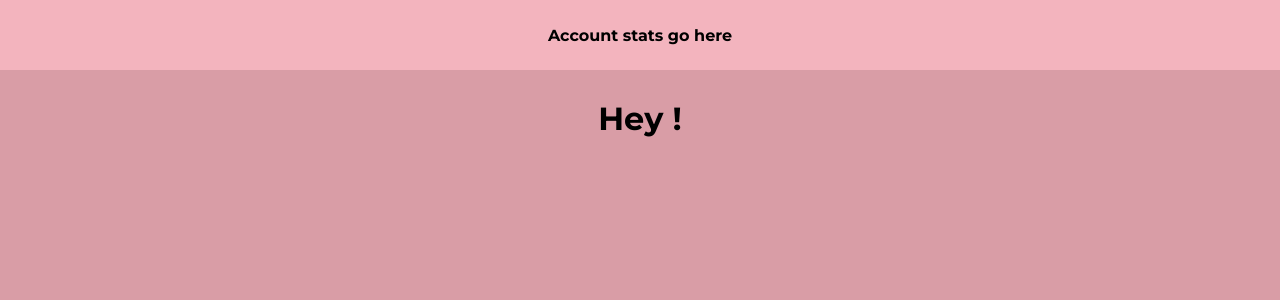
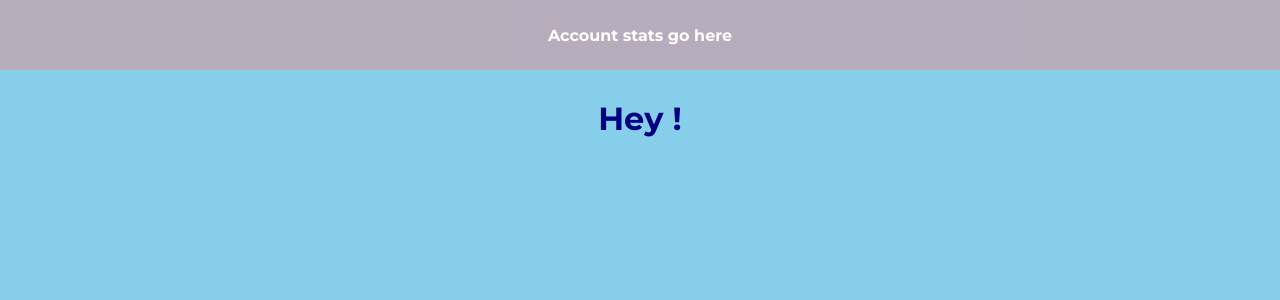
Before and after one commit to lynn89-sudo/vogelOS, a SvelteKit app: page / in a window 1280 px wide. Shown: the top 300 px of the page. Built offline with nearby package versions, Linux system fonts and the light colour scheme; sample sign-in values are in the browser's storage.

Commit message:
Basic night and day

```diff
--- a/src/lib/navbar.svelte
+++ b/src/lib/navbar.svelte
@@ -5,7 +5,8 @@
         right: 0;
         left: 0;
         height: 70px;
-        background-color: rgba(255, 192, 203, 0.679);
+        background-color: rgba(207, 156, 164, 0.679);
+        color: white;
 
         #account {
             display: inline-block;
--- a/src/routes/+page.svelte
+++ b/src/routes/+page.svelte
@@ -25,8 +25,12 @@
     onMount(function() {
         let clock = new Date();
         let sky = document.getElementById("sky");
-        if (clock.getHours() < 10) {
-            //sky.background = "skies/night.png";
+        if (clock.getHours() < 7 || clock.getHours() > 20) {
+            document.body.style = `background-color: black; color: white;`;
+            document.getElementById("nameTitle").style = "color: pink";
+        }
+        else {
+            document.body.style = `background-color: skyblue; color: navy`;
         }
     })
 
@@ -44,22 +48,21 @@
         font-family: Montserrat;
         text-align: center;
     }
-    #sky {
-        position: absolute;
-        top: 0;
-        right: 0;
-        left: 0;
-        bottom: 0;
-        z-index: -1000;
-    }
     #title.init {
         opacity: 0;
     }
     #title {
         opacity: 1;
         transition: opacity 2s ease-in-out;
+
+        user-select: none;
+        -webkit-user-drag: none;
+        -moz-user-select: none;
+    }
+    #nameTitle {
+        color: purple;
     }
 </style>
 <Navbar />
-<div id="sky" alt="Sky Background"></div>
-<h1 id="title" class="init">{ greeting } <span style="color: purple">{ name }</span>!</h1>
+<div id="sky" style="" alt="Sky Background"></div>
+<h1 id="title" class="init">{ greeting } <span id="nameTitle" style="">{ name }</span>!</h1>
```
